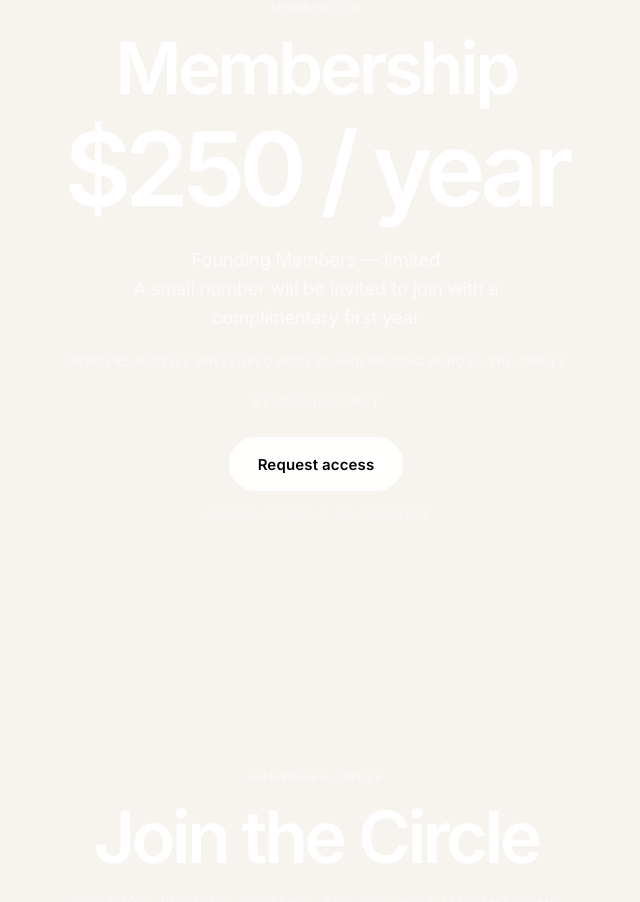
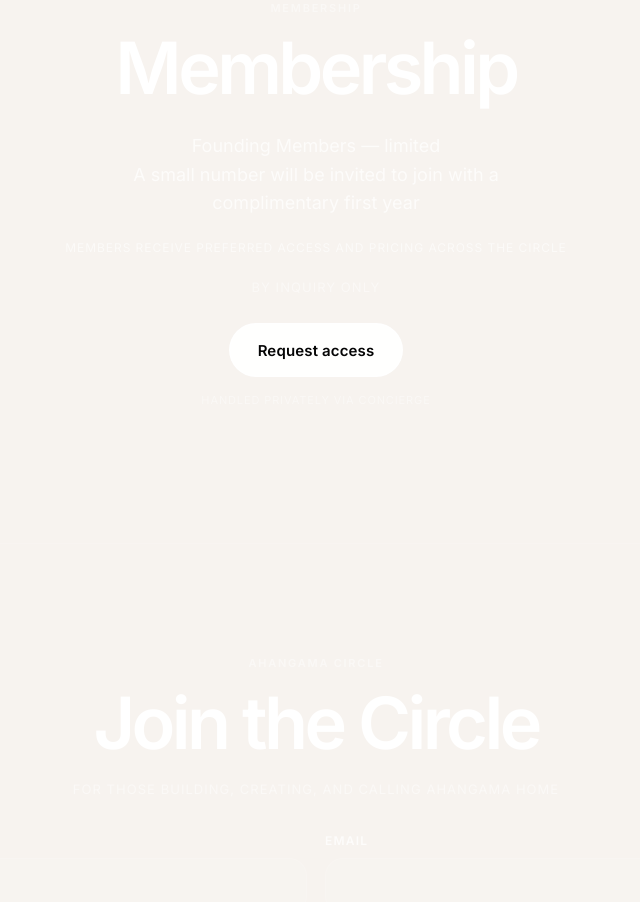
Before and after one commit to viji9898/app-ahangama-circle, a React (Vite) app: page / in a window 1280 px wide. Shown: the part 2860-3762 px from the top of the page, without its empty margins (324-964 px from the left). Built offline with nearby package versions, Linux system fonts and the light colour scheme.

Commit message:
remove-price

```diff
--- a/src/Promo.jsx
+++ b/src/Promo.jsx
@@ -404,7 +404,7 @@ export default function Promo() {
               <div className="circle-section__inner circle-section__inner--centered">
                 <p className="circle-section__eyebrow">Membership</p>
                 <h2 className="circle-section__title">Membership</h2>
-                <h2 className="circle-membership__price">$250 / year</h2>
+
                 <p className="circle-section__body circle-section__body--membership">
                   Founding Members — limited
                   <br />A small number will be invited to join with a
```
Also changed, not shown: 1 other file (tests, documents, lock files or other folders).
